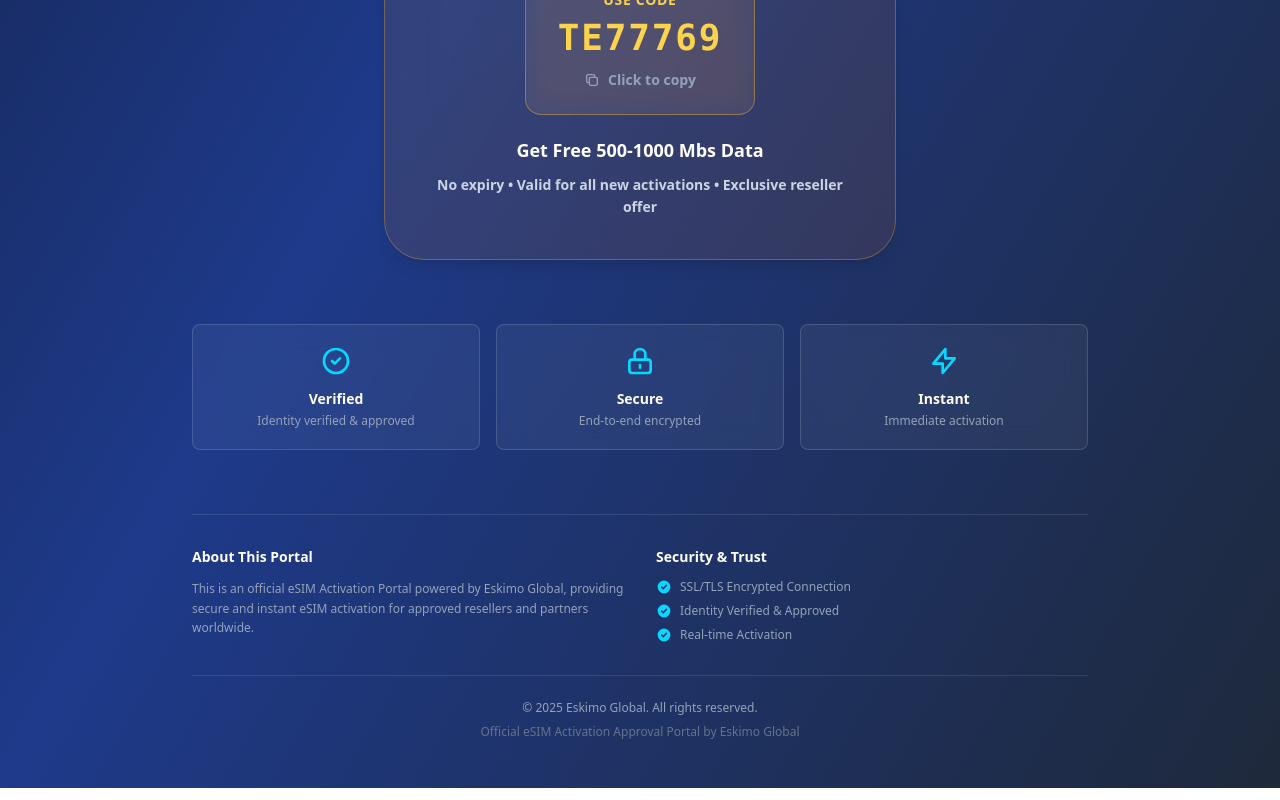
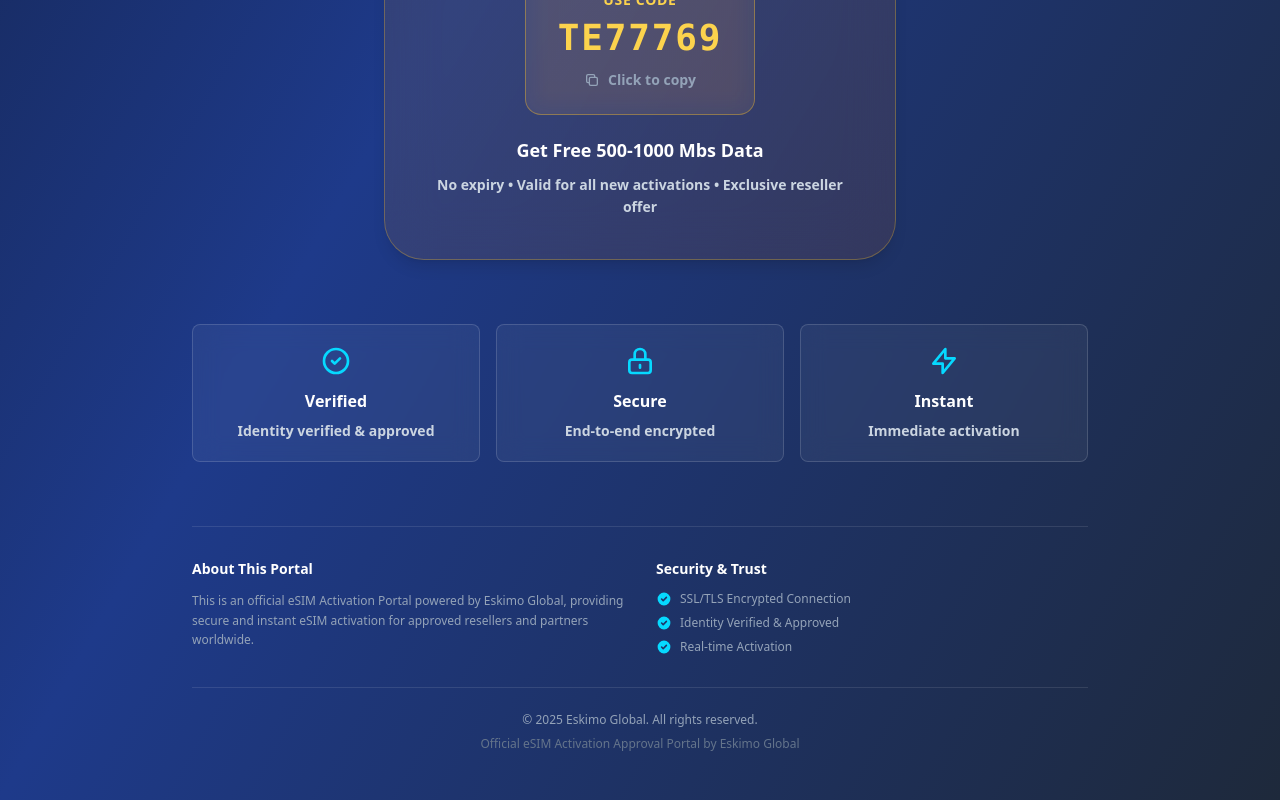
Before and after one commit to TheGatewayMaker/approval-eskimo1, a React (Vite) app: page / in a window 1280 px wide. Shown: the part 1450-2250 px from the top of the page. Built offline with nearby package versions, Linux system fonts and the light colour scheme.

Commit message:
Enhance features grid typography
cgen-e455de376a084861b0b342d2542c008a

```diff
--- a/client/components/esim-portal/FeaturesGrid.tsx
+++ b/client/components/esim-portal/FeaturesGrid.tsx
@@ -15,10 +15,10 @@ export function FeaturesGrid() {
             d="M9 12l2 2 4-4m6 2a9 9 0 11-18 0 9 9 0 0118 0z"
           />
         </svg>
-        <h3 className="font-semibold text-white text-sm text-center">
+        <h3 className="font-black text-white text-base text-center">
           Verified
         </h3>
-        <p className="text-xs text-slate-400 mt-1 text-center">
+        <p className="text-sm text-slate-300 mt-2 text-center font-semibold">
           Identity verified & approved
         </p>
       </div>
@@ -37,10 +37,10 @@ export function FeaturesGrid() {
             d="M12 15v2m-6 4h12a2 2 0 002-2v-6a2 2 0 00-2-2H6a2 2 0 00-2 2v6a2 2 0 002 2zm10-10V7a4 4 0 00-8 0v4h8z"
           />
         </svg>
-        <h3 className="font-semibold text-white text-sm text-center">
+        <h3 className="font-black text-white text-base text-center">
           Secure
         </h3>
-        <p className="text-xs text-slate-400 mt-1 text-center">
+        <p className="text-sm text-slate-300 mt-2 text-center font-semibold">
           End-to-end encrypted
         </p>
       </div>
@@ -59,10 +59,10 @@ export function FeaturesGrid() {
             d="M13 10V3L4 14h7v7l9-11h-7z"
           />
         </svg>
-        <h3 className="font-semibold text-white text-sm text-center">
+        <h3 className="font-black text-white text-base text-center">
           Instant
         </h3>
-        <p className="text-xs text-slate-400 mt-1 text-center">
+        <p className="text-sm text-slate-300 mt-2 text-center font-semibold">
           Immediate activation
         </p>
       </div>
```
